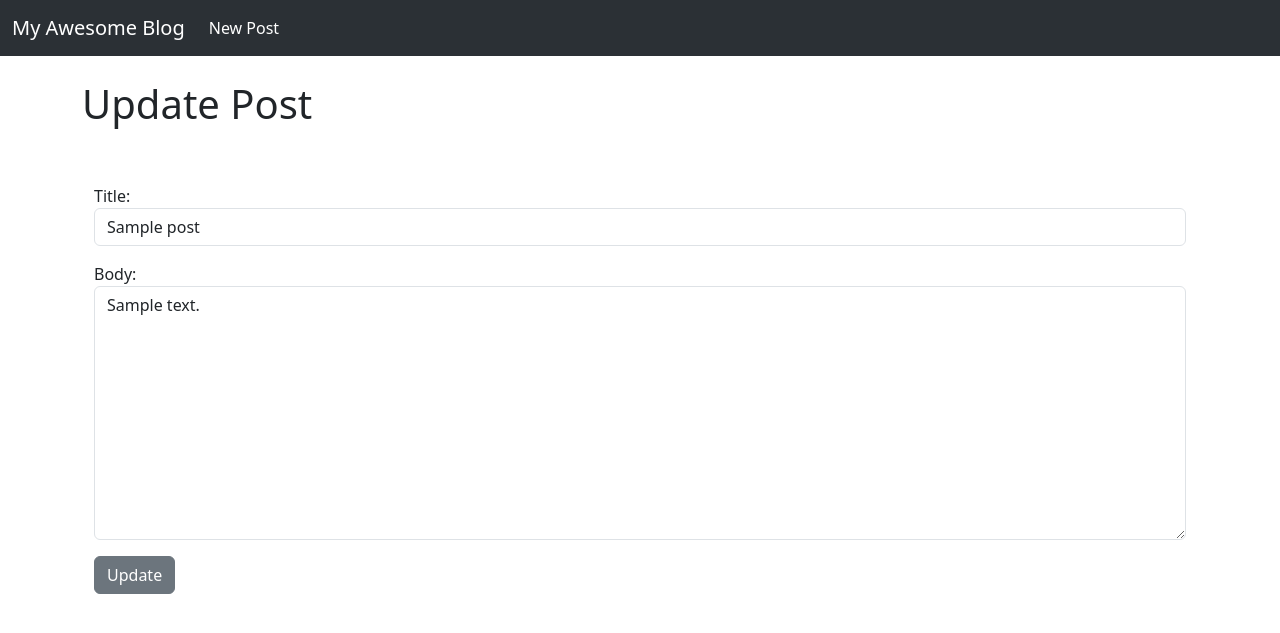
After one commit to suuummiiit/blog, a Django app: page /article/update/1 in a window 1280 px wide. The commit adds this page. Shown: the top 633 px of the page. Run offline with Django 5.2, Linux system fonts and the light colour scheme; tables that the repository leaves empty hold one stand-in row (values such as "Sample post").

Commit message:
update post

```diff
--- a/blog_app/forms.py
+++ b/blog_app/forms.py
@@ -11,3 +11,14 @@ class PostForm(forms.ModelForm):
             'author' : forms.Select(attrs={'class': 'form-control'}),
             'body' : forms.Textarea(attrs={'class': 'form-control'}),
         }
+
+
+class UpdateForm(forms.ModelForm):
+    class Meta:
+        model = Post
+        fields = ('title', 'body')
+
+        widgets = {
+            'title' : forms.TextInput(attrs={'class': 'form-control', 'placeholder': 'My Post Title'}),
+            'body' : forms.Textarea(attrs={'class': 'form-control'}),
+        }
--- a/blog_app/templates/article_details.html
+++ b/blog_app/templates/article_details.html
@@ -10,8 +10,10 @@
     <small>By: {{ post.author.first_name }} {{ post.author.last_name }}</small>
     <hr>
     <br>
-    {{ post.body }}
+    <!-- {{ post.body }} -->
+    {{ post.body|linebreaks }}
 
     <br><br>
     <a href="{% url 'home' %}" class="btn btn-secondary">Back</a>
+    <a href="{% url 'update_post' post.pk %}" class="btn btn-secondary">Edit Post</a>
 {% endblock %}
--- a/blog_app/templates/home.html
+++ b/blog_app/templates/home.html
@@ -10,8 +10,11 @@
         {% for post in object_list %}
         <li style="border: 2px solid black; padding: 10px;">
             <a href="{% url 'article_details' post.pk %}"><h2>{{ post.title }}</h2></a>
-            <p style="font-size:larger;">{{ post.body }}</p>
+            <!-- <p style="font-size:larger;">{{ post.body }}</p> -->
+            <p style="font-size:larger;">{{ post.body|linebreaks }}</p>
             <p>by {{ post.author }} ({{ post.author.first_name }} {{ post.author.last_name }}) - {{ post.author.email }}</p>
+
+            <a href="{% url 'update_post' post.pk %}" class="btn btn-secondary">Edit Post</a>
         </li>
         <br>
         {% endfor %}
--- /dev/null
+++ b/blog_app/templates/update_post.html
@@ -0,0 +1,24 @@
+{% extends 'base.html' %}
+
+{% block title %}
+    Update Post
+{% endblock %}
+
+{% block content %}
+
+    <h1>Update Post</h1>
+
+    <br><br>
+    <div class="container">
+        <div class="form-group">
+            <form method="POST"">
+                {% csrf_token %}
+
+                {{ form.as_p }}
+                <button class="btn btn-secondary">Update</button>
+
+            </form>
+        </div>
+    </div>
+
+{% endblock %}
--- a/blog_app/urls.py
+++ b/blog_app/urls.py
@@ -1,11 +1,11 @@
 from django.urls import path
 # from . import views
-from .views import Home, ArticleDetails, Create_Post
+from .views import Home, ArticleDetails, Create_Post, Update_Post
 
 urlpatterns = [
     # path('', views.home, name="home"),
     path('', Home.as_view(), name="home"),
     path('article/<int:pk>', ArticleDetails.as_view(), name="article_details"),
     path('create_post/', Create_Post.as_view(), name="create_post"),
-
+    path('article/update/<int:pk>', Update_Post.as_view(), name="update_post"),
 ]
--- a/blog_app/views.py
+++ b/blog_app/views.py
@@ -1,7 +1,7 @@
 from django.shortcuts import render
-from django.views.generic import ListView, DetailView, CreateView
+from django.views.generic import ListView, DetailView, CreateView, UpdateView
 from .models import Post
-from .forms import PostForm
+from .forms import PostForm, UpdateForm
 
 
 # def home(request):
@@ -22,3 +22,9 @@ class Create_Post(CreateView):
     # fields = '__all__'
     # fields = ('title', 'author', 'body')
     # PostForm now takes care of the fields
+
+class Update_Post(UpdateView):
+    model = Post
+    form_class = UpdateForm
+    template_name = 'update_post.html'
+    # fields = ('title', 'body')
```
